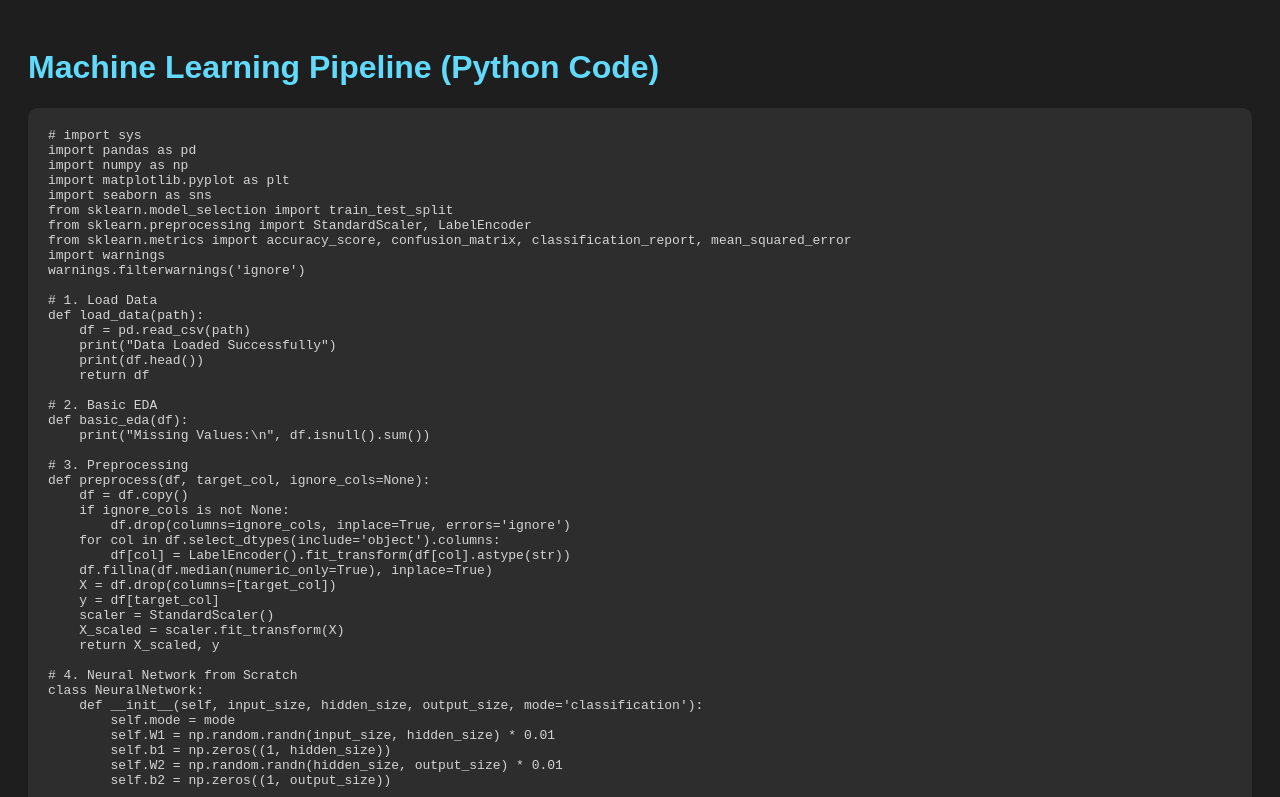
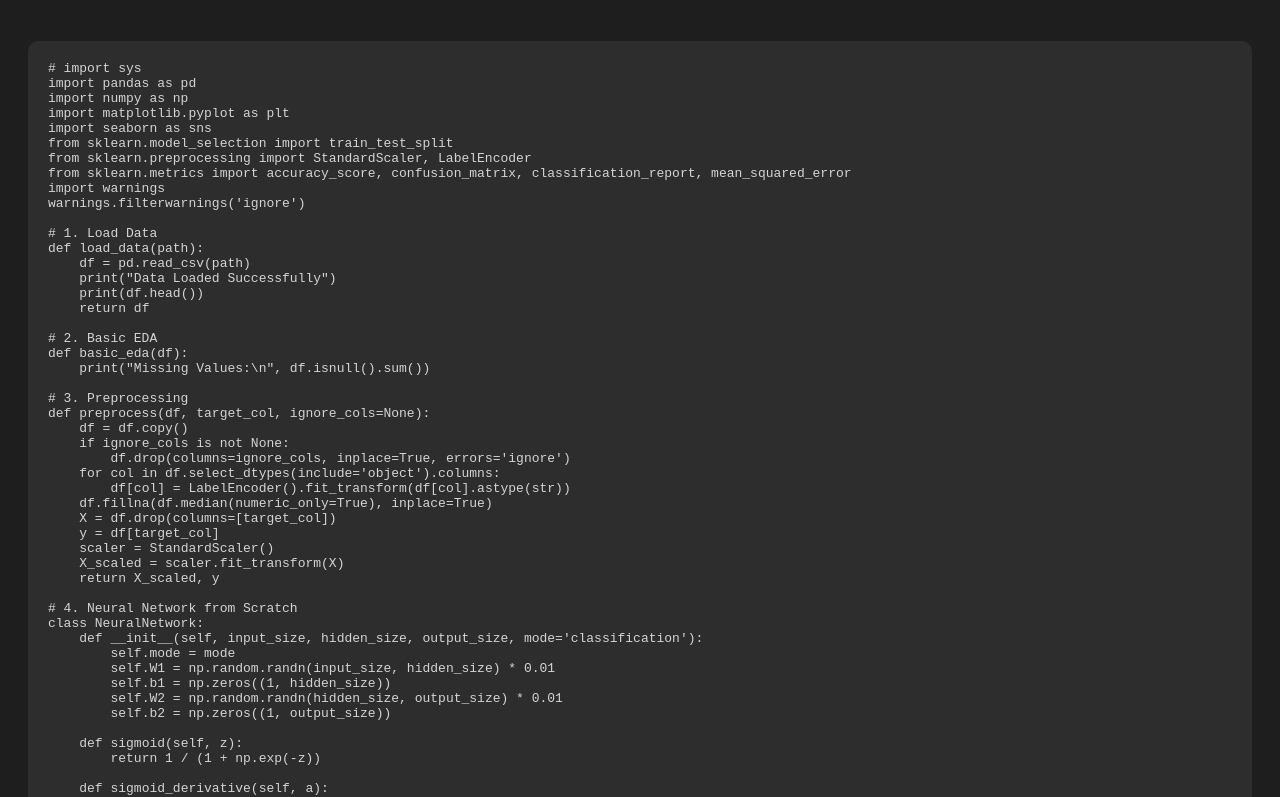
Before and after one commit to code-with-caffeine/api_docs, a plain HTML site: page index.html in a window 1280 px wide. Shown: the top 797 px of the page. Drawn offline with Linux system fonts and the light colour scheme.

Commit message:
Update index.html

```diff
--- a/index.html
+++ b/index.html
@@ -28,7 +28,7 @@
   </style>
 </head>
 <body>
-  <h1>Machine Learning Pipeline (Python Code)</h1>
+<!--   <h1>Machine Learning Pipeline (Python Code)</h1> -->
   <pre><code># import sys
 import pandas as pd
 import numpy as np
```
